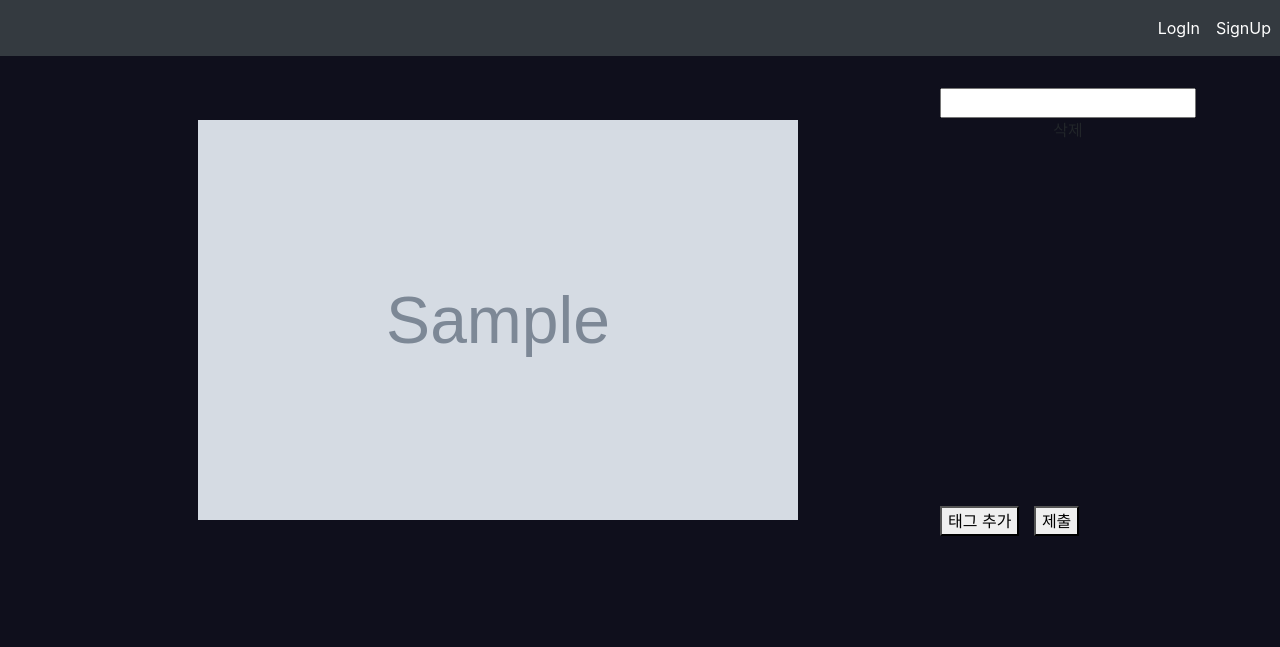
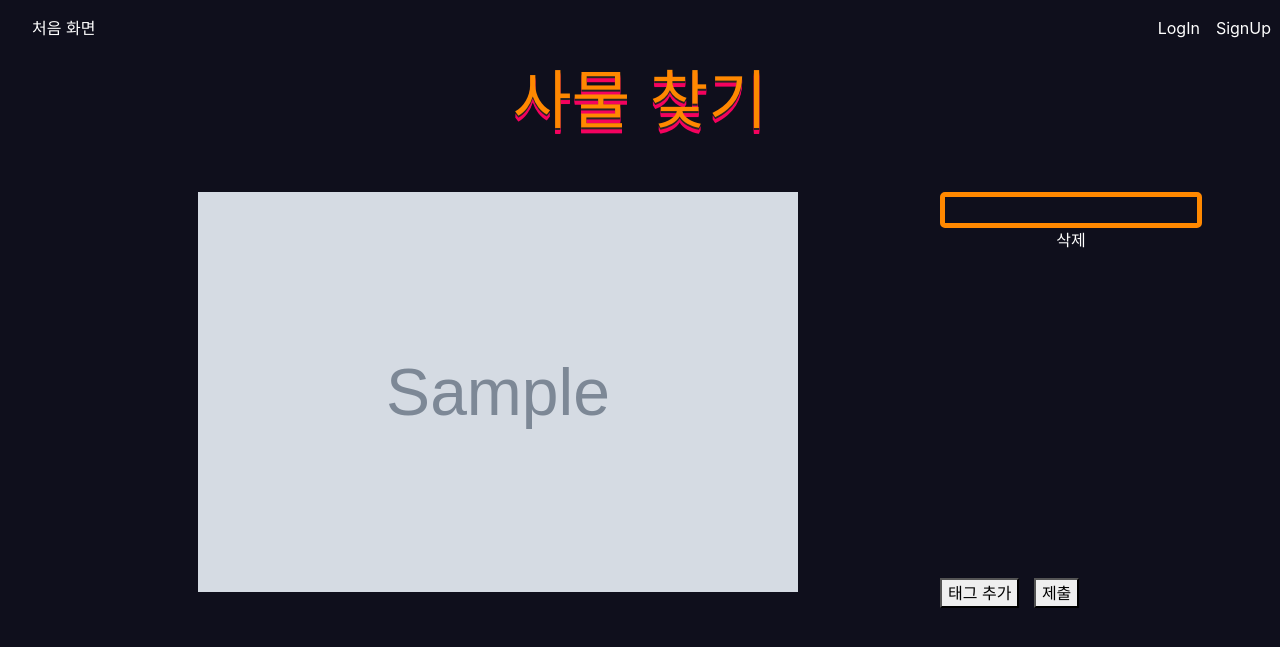
Before and after one commit to ParkNuri/lebelling, a Django app: page /taging/images/ in a window 1280 px wide. Shown: the top 647 px of the page. Run offline with Django 3.2, Linux system fonts and the light colour scheme; tables that the repository leaves empty hold one stand-in row (values such as "Sample post"); grey boxes marked "Sample" are stand-in pictures; some libraries are stand-ins or nearby versions; some web fonts are replaced.

Commit message:
ljy before push

```diff
--- a/web_leb/accounts/static/scss/sign.css
+++ b/web_leb/accounts/static/scss/sign.css
@@ -110,7 +110,9 @@ input {
 .left button{
   color: #CCB69B !important;
 }
-
+.right a {
+  color: #6610f2 !important;
+}
 .right button{
   color: #6610f2 !important;
 }
--- a/web_leb/accounts/templates/accounts/sign.html
+++ b/web_leb/accounts/templates/accounts/sign.html
@@ -63,8 +63,8 @@
   <script type="text/javascript" src="../../static/js/sign.js"></script>
   <script>
     const labels = document.querySelectorAll('label')
-    labels[0].innerText = '전자우편'
-    labels[1].innerText = '이용자 ID'
-    labels[4].innerText = '이용자 ID'
+    labels[0].innerText = '전자우편:'
+    labels[1].innerText = '이용자 ID:'
+    labels[4].innerText = '이용자 ID:'
   </script>
   {% endblock %}
--- a/web_leb/accounts/views.py
+++ b/web_leb/accounts/views.py
@@ -14,7 +14,6 @@ def signup(request):
         signupform = CustomUserCreationForm(request.POST)
         loginform = AuthenticationForm()
         if signupform.is_valid():
-            print("?"*30)
             user = signupform.save()
             auth_login(request, user)
             return redirect('mainpage:index')
--- a/web_leb/taging/templates/taging/images.html
+++ b/web_leb/taging/templates/taging/images.html
@@ -3,7 +3,8 @@
 {% block head %}
     <style>
         body {
-            background-color: #0f0f1c !important
+            background-color: #0f0f1c !important;
+            color: #fff !important;
         }
         .container {
             width: 100%;
@@ -28,27 +29,35 @@
          #add-tag {
              margin-right: 10px;
          }
-         .left-side {
+         .txtcenter {
              text-align: center;
          }
-         .right-side {
-             text-align: center;
+         .txtleft {
+             text-align: left;
+         }
+         input {
+             background-color: inherit;
+             border: 5px solid #f80;
+             border-radius: 5px;
+
          }
     </style>
     <link rel="stylesheet" href="https://stackpath.bootstrapcdn.com/bootstrap/4.5.0/css/bootstrap.min.css" integrity="sha384-9aIt2nRpC12Uk9gS9baDl411NQApFmC26EwAOH8WgZl5MYYxFfc+NcPb1dKGj7Sk" crossorigin="anonymous">
 {% endblock %}
 {% block containerbody %}
+    <h1 class="retro txtcenter">사물 찾기</h1>
     <div class="row">
-        <div class="col-sm-9 left-side">
+        <div class="col-sm-9 txtcenter">
             <img src="{{ image }}" alt="">
             <!-- <canvas id="canvas">
                 이 브라우저는 캔버스를 지원하지 않습니다.
             </canvas> -->
         </div>
-        <div class="col-sm-3 right-side">
+        <div class="col-sm-3 txtcenter">
             <form action="{% url 'taging:addtag' image_pk %}" method="POST" id="inputform" style="display: inline-block;">
                 {% csrf_token %}
-                <p style="margin-top: 1rem;">
+                <p style="margin-top: 3rem;">
+                    <!-- <em>1)</em> -->
                     <!-- <input id="tag-input-1" type="text" name="tag1" required> -->
                     <input id="tag-input-1" type="text" name="tag" required>
                     <a id="deltag1" value="tag1">삭제</a>
@@ -85,8 +94,14 @@
                 delTag.addEventListener('click', function(event){
                     inputTag.remove()
                     delTag.remove()
+                    cnt = cnt - 1
                 })
+
+                // const emTag = document.createElement('em')
+                // emTag.innerText = (cnt+1)+')'
+
                 inputform.append(pTag)
+                // pTag.append(emTag)
                 pTag.appendChild(inputTag)
                 pTag.appendChild(delTag)
                 cnt = cnt+1
--- a/web_leb/web_leb/templates/base.html
+++ b/web_leb/web_leb/templates/base.html
@@ -131,13 +131,13 @@
 <body>
     {% if request.resolver_match.url_name == 'login' or request.resolver_match.url_name == 'signup' %}
     {% else %}
-    <nav class="navbar navbar-expand-lg navbar-dark bg-dark mb-3">
+    <nav class="navbar navbar-expand-lg navbar-dark mb-3">
         <button class="navbar-toggler" type="button" data-toggle="collapse" data-target="#navbarNavAltMarkup" aria-controls="navbarNavAltMarkup" aria-expanded="false" aria-label="Toggle navigation">
             <span class="navbar-toggler-icon"></span>
         </button>
         <div class="collapse navbar-collapse" id="navbarNavAltMarkup">
+            <a class="nav-item nav-link text-white" href="{% url 'mainpage:index' %}">처음 화면</a>
           <div class="navbar-nav row ml-auto">
-            <!-- <a class="nav-item nav-link text-white" href="{% url 'mainpage:index' %}">게시판</a> -->
             {% if user.is_authenticated %}
                 <!-- <a class="nav-item nav-link text-white" href="{% url 'mainpage:index' %}">CREATE</a> -->
                 <a class="navbar-brand text-white" href="{% url 'mainpage:index' %}">{{ user.username }} 님 </a>
```
